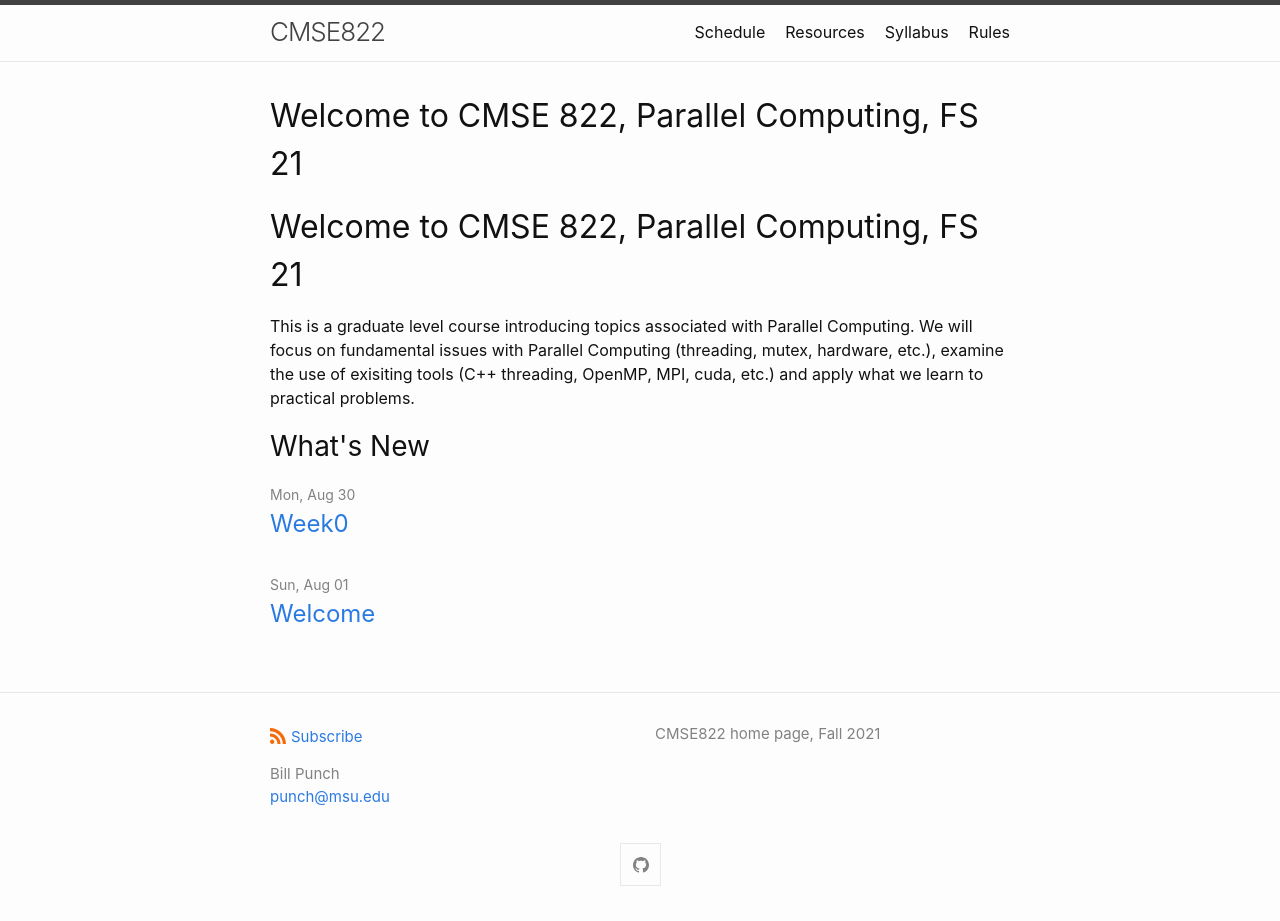
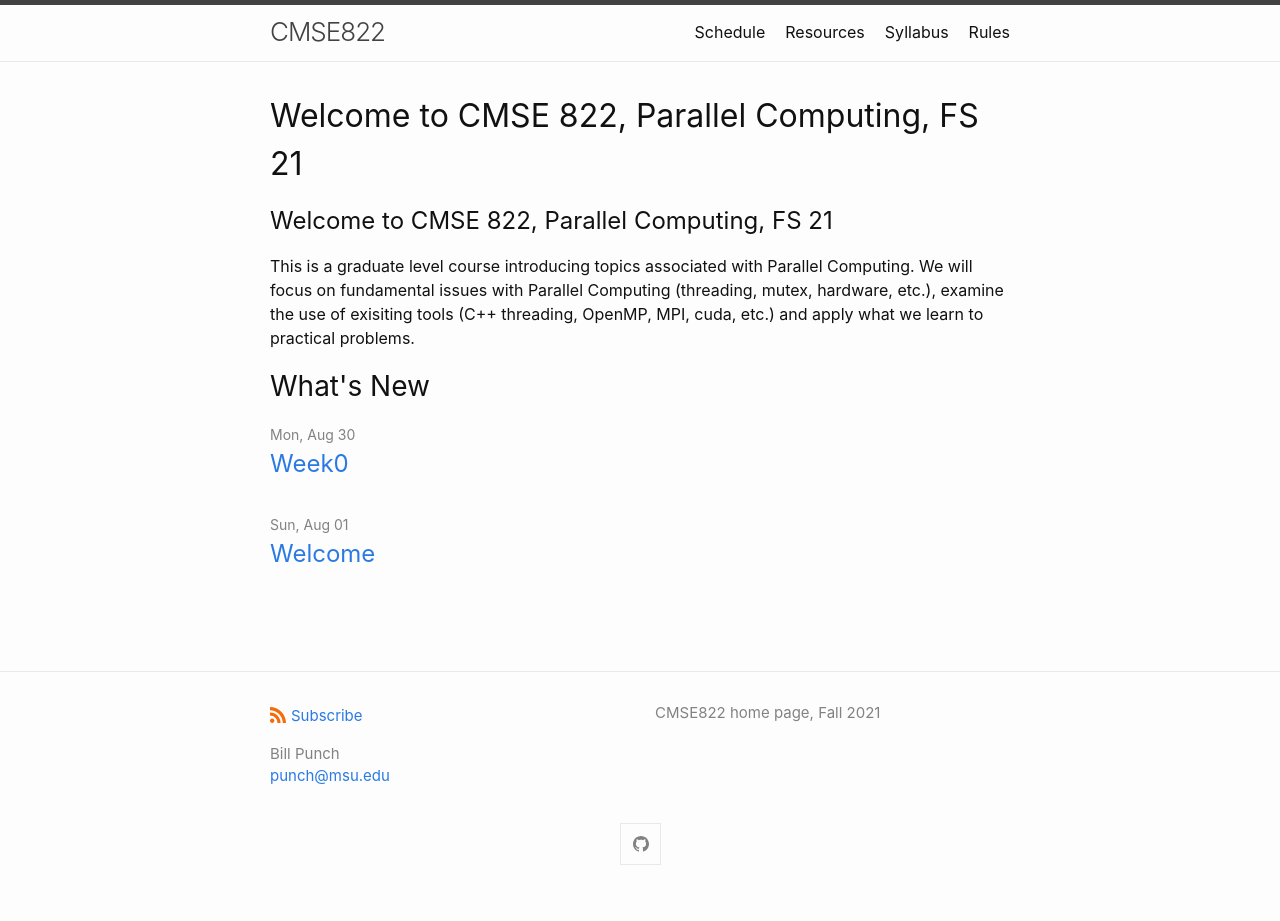
Before and after one commit to liping1005/cmse822-FS21, a Jekyll site: the page built from index.md, in a window 1280 px wide. Built offline with Jekyll 4.4.1, drawn with Linux system fonts in a browser that asks for light colours; our own code applies the rules of GitHub Pages for plain Markdown files; after the commit the page ends 900 px from its top, so only the background shows below that.

```diff
--- a/index.md
+++ b/index.md
@@ -8,7 +8,7 @@
 layout: home
 list_title: "What's New"
 ---
-# Welcome to CMSE 822, Parallel Computing, FS 21
+## Welcome to CMSE 822, Parallel Computing, FS 21
 This is a graduate level course introducing topics associated with
 Parallel Computing. We will focus on fundamental issues with Parallel
 Computing (threading, mutex, hardware, etc.), examine the use of
```
